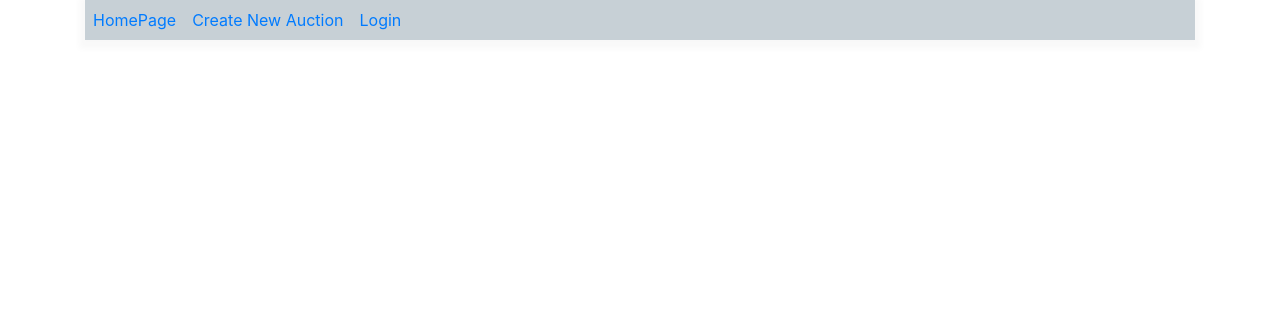
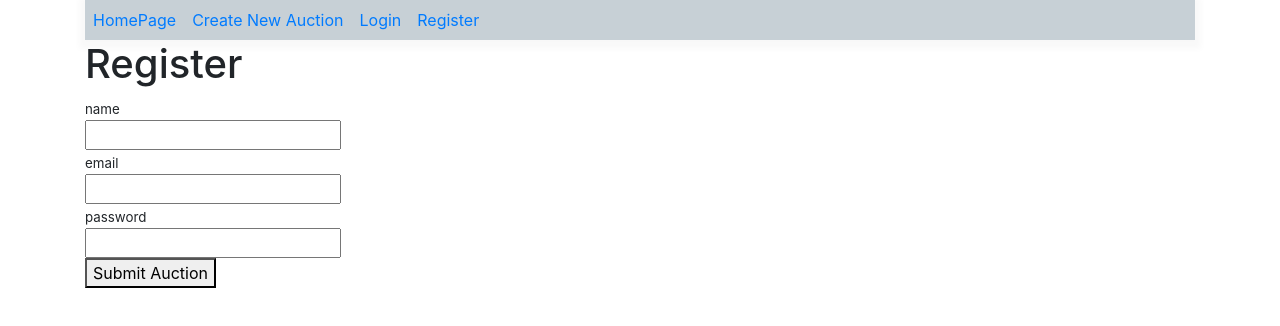
Before and after one commit to catalinispas/mern-auction, a React (Create React App) app in the folder client/: page /register in a window 1280 px wide. Shown: the top 326 px of the page. Built offline with nearby package versions, Linux system fonts and the light colour scheme.

Commit message:
completed / pre-heroku

```diff
--- a/client/public/index.html
+++ b/client/public/index.html
@@ -24,7 +24,7 @@
       work correctly both with client-side routing and a non-root public URL.
       Learn how to configure a non-root public URL by running `npm run build`.
     -->
-    <title>MERN questions Catalin Ispas</title>
+    <title>MERN Auction website</title>
   </head>
   <body>
     <noscript>You need to enable JavaScript to run this app.</noscript>
--- a/client/src/App.css
+++ b/client/src/App.css
@@ -57,3 +57,12 @@
   color: darkslategray;
   font-size: smaller;
 }
+
+.label {
+  font-size: smaller;
+  margin-bottom: 0;
+}
+
+.button {
+  margin-top: 0.5rem;
+}
--- a/client/src/App.js
+++ b/client/src/App.js
@@ -18,6 +18,8 @@ import NavBar from './components/NavBar';
 import Item from './components/Item';
 import CreateAuction from './components/CreateAuction';
 import Login from './components/Login';
+import Register from './components/Register';
+
 import { AuthContext } from './components/AuthContext';
 
 // Main app
@@ -34,6 +36,7 @@ function App() {
               <Route path='/bids/:itemId' component={Item}></Route>
               <Route path='/newauction' component={CreateAuction}></Route>
               <Route path='/login' component={Login}></Route>
+              <Route path='/register' component={Register}></Route>
             </Switch>
           </Container>
         </Router>
--- a/client/src/components/BidComponent.js
+++ b/client/src/components/BidComponent.js
@@ -30,14 +30,16 @@ const BidComponent = (props) => {
   return value && value != '' && value != undefined ? (
     <div>
       <h2>Place a bid</h2>
-      <label>Amount</label>
+      <label className='label'>Amount</label>
+      <br />
       <input
+        className='input'
         type='number'
         value={amount}
         onChange={(e) => setAmount(e.target.value)}
       />
-      <button type='button' onClick={placeBid}>
-        Submit Auction
+      <button className='button' type='button' onClick={placeBid}>
+        Submit bid!
       </button>
     </div>
   ) : (
--- a/client/src/components/Item.js
+++ b/client/src/components/Item.js
@@ -39,7 +39,11 @@ const Item = ({ match }) => {
         <div className='title-wrapper'>
           <h4>{item.title}</h4>
           <p>{item.description}</p>
-          <p>{item.endDate}</p>
+          <p>
+            {new Date(item.endDate).toLocaleString('en-US', {
+              timeZone: Intl.DateTimeFormat().resolvedOptions().timeZone,
+            })}
+          </p>{' '}
         </div>
         <ul className='itemList'>
           <li className='itemList-item'>
@@ -50,7 +54,11 @@ const Item = ({ match }) => {
           {bids.map((bid) => (
             <li className='itemList-item' key={bid._id}>
               <p>{bid.name}</p>
-              <p className='itemList-item-date'>{bid.date}</p>
+              <p className='itemList-item-date'>
+                {new Date(bid.date).toLocaleString('en-US', {
+                  timeZone: Intl.DateTimeFormat().resolvedOptions().timeZone,
+                })}
+              </p>
               <p>{bid.amount}$</p>
             </li>
           ))}
--- a/client/src/components/Login.js
+++ b/client/src/components/Login.js
@@ -57,21 +57,25 @@ const Login = () => {
       <div className='wrapper'>
         <h4>Login</h4>
         <form>
-          <label>email</label>
+          <label className='label'>email</label>
+          <br />
           <input
+            className='input'
             type='text'
             value={email}
             onChange={(e) => setEmail(e.target.value)}
           />
           <br />
-          <label>Password</label>
+          <label className='label'>Password</label>
+          <br />
           <input
+            className='input'
             type='password'
             value={password}
             onChange={(e) => setPassword(e.target.value)}
           />
         </form>
-        <button type='button' onClick={loginAction}>
+        <button classname='button' type='button' onClick={loginAction}>
           Login
         </button>
       </div>
--- a/client/src/components/NavBar.js
+++ b/client/src/components/NavBar.js
@@ -13,6 +13,9 @@ const NavBar = () => {
       <Link to='/login' className='mainNav-link'>
         Login
       </Link>
+      <Link to='/register' className='mainNav-link'>
+        Register
+      </Link>
     </nav>
   );
 };
--- /dev/null
+++ b/client/src/components/Register.js
@@ -0,0 +1,75 @@
+import React, { useContext, useState } from 'react';
+import { AuthContext } from './AuthContext';
+
+const Register = () => {
+  const [email, setEmail] = useState('');
+  const [password, setPassword] = useState('');
+  const [userName, setUserName] = useState('');
+
+  const { value, setValue } = useContext(AuthContext);
+
+  const newUser = {
+    name: userName,
+    email,
+    password,
+  };
+
+  const registerUser = () => {
+    alert('registered!');
+
+    fetch('http://localhost:5000/api/users', {
+      method: 'POST',
+      headers: {
+        'Content-Type': 'application/json',
+      },
+      body: JSON.stringify(newUser),
+    })
+      .then((response) => response.json())
+      .then((data) => {
+        console.log(data.JSON);
+        setValue(data.token);
+        sessionStorage.setItem('token', data.token);
+      })
+      .catch((error) => {
+        console.error('Error:', error);
+      });
+  };
+
+  return (
+    <div>
+      <h1>Register</h1>
+      <label className='label'>name</label>
+      <br />
+      <input
+        className='input'
+        type='text'
+        value={userName}
+        onChange={(e) => setUserName(e.target.value)}
+      />
+      <br />
+      <label className='label'>email</label>
+      <br />
+      <input
+        className='input'
+        type='text'
+        value={email}
+        onChange={(e) => setEmail(e.target.value)}
+      />
+      <br />
+      <label className='label'>password</label>
+      <br />
+      <input
+        className='input'
+        type='text'
+        value={password}
+        onChange={(e) => setPassword(e.target.value)}
+      />
+      <br />
+      <button classname='button' type='button' onClick={registerUser}>
+        Submit Auction
+      </button>
+    </div>
+  );
+};
+
+export default Register;
--- a/client/src/components/createAuction.js
+++ b/client/src/components/createAuction.js
@@ -34,28 +34,31 @@ const CreateAuction = () => {
     // check to see if the user is already logged in and return the token if he is
     value && value != '' && value != undefined ? (
       <form>
-        <label>Title</label>
+        <label className='label'>Title</label>
+        <br />
         <input
           type='text'
           value={title}
           onChange={(e) => setTitle(e.target.value)}
         />
         <br />
-        <label>Description</label>
+        <label className='label'>Description</label>
+        <br />
         <input
           type='text'
           value={description}
           onChange={(e) => setDescription(e.target.value)}
         />
         <br />
-        <label>Duration in minutes</label>
+        <label className='label'>Duration in minutes</label>
+        <br />
         <input
           type='number'
           value={duration}
           onChange={(e) => setDuration(e.target.value)}
         />
         <br />
-        <button type='button' onClick={submitAuction}>
+        <button classname='button' type='button' onClick={submitAuction}>
           Submit Auction
         </button>
       </form>
```
Also changed, not shown: 1 other file (tests, documents, lock files or other folders).
